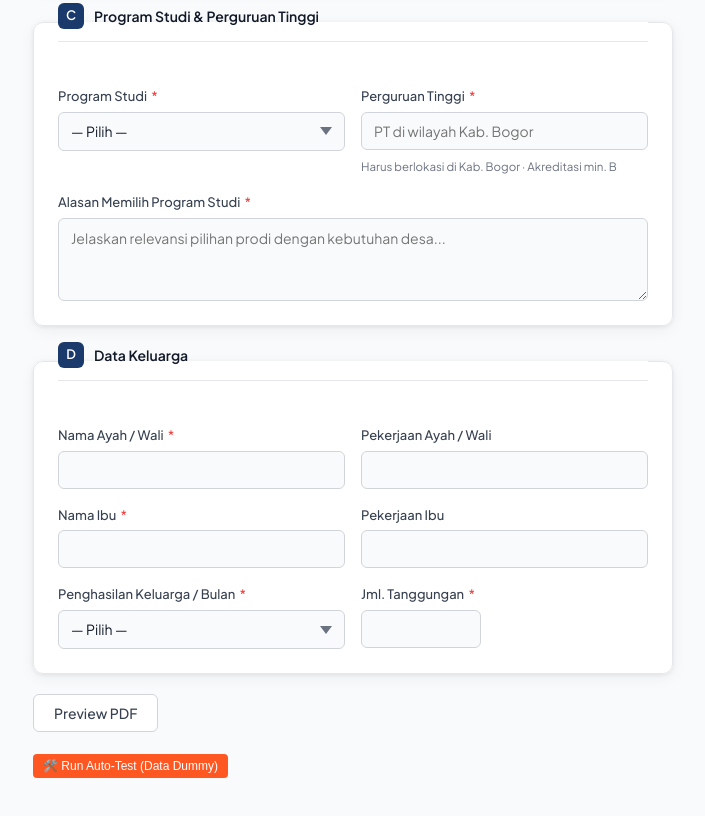
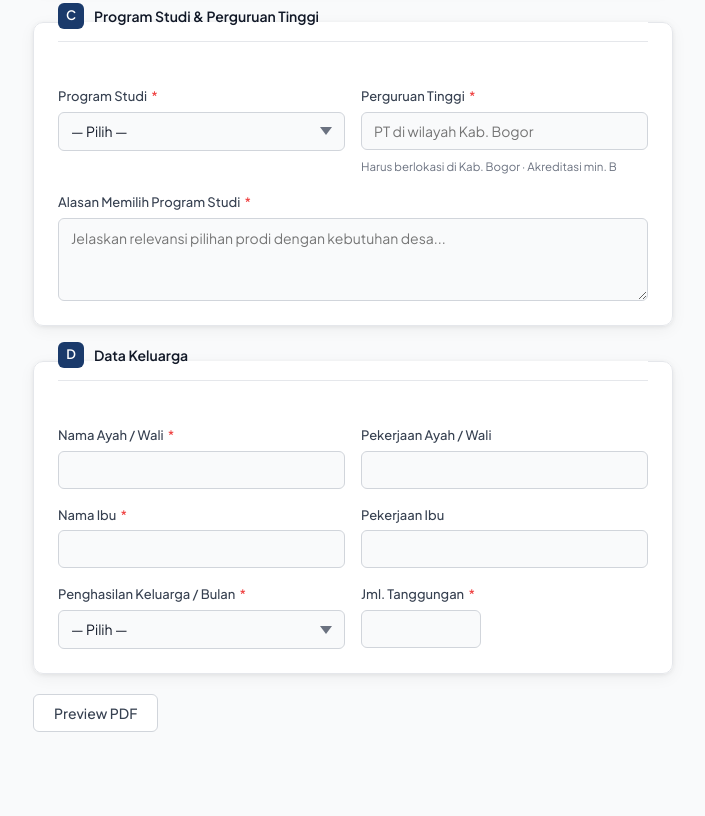
Before and after one commit to sryglkglk/SSSD-v3, a plain HTML site: page index.html in a window 1280 px wide. Shown: the part 1508-2324 px from the top of the page, without its empty margins (287-992 px from the left). After the commit the page ends 2280 px from the top, so only its background shows below. Drawn offline with nearby package versions, Linux system fonts and the light colour scheme.

Commit message:
Revisi PDF Lagi

```diff
--- a/index.html
+++ b/index.html
@@ -250,11 +250,11 @@
       <iframe id="pdf-preview" class="hidden" style="width: 100%; height: 600px; border: 1px solid #ccc; border-radius: 8px;"></iframe>
     </div>
 
-    <div style="margin-top: 5px;">
+    <!-- <div style="margin-top: 5px;">
       <button type="button" id="btn-debug-test" style="background: #ff5722; color: white; border: none; padding: 5px 10px; border-radius: 4px; cursor: pointer; font-size: 12px;">
         🛠️ Run Auto-Test (Data Dummy)
       </button>
-    </div>
+    </div> -->
 
   </div>
 <!-- jsPDF CDN -->
```
